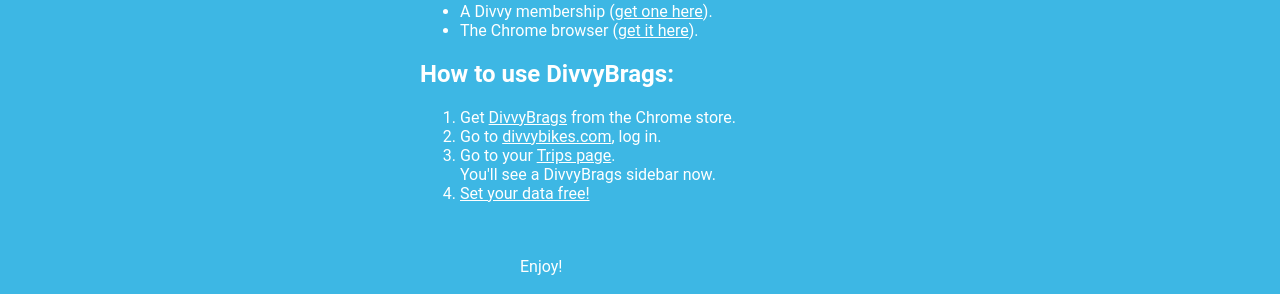
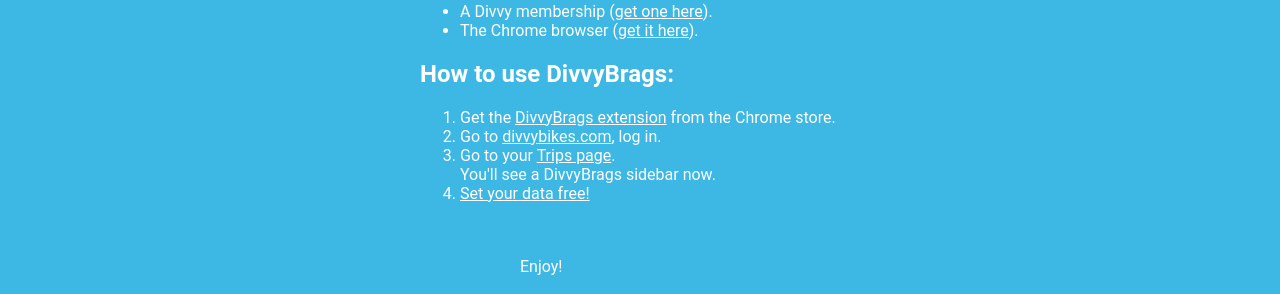
Before and after one commit to alexsoble/divvybrags-static, a Jekyll site: the page built from index.html, in a window 1280 px wide. Shown: the part 313-607 px from the top of the page. Built offline with Jekyll 4.4.1, drawn with Linux system fonts in a browser that asks for light colours; nearby versions of some CDN libraries; Markdown is read by kramdown in place of the engine named in the settings.

Commit message:
It's an extension bro

```diff
--- a/index.html
+++ b/index.html
@@ -13,7 +13,7 @@
   </ul>
   <h2>How to use DivvyBrags:</h2>
   <ol>
-    <li>Get <a href="https://chrome.google.com/webstore/detail/divvybrags/obpfmeilmeicjimgkpekfgmaoelbbfpf">DivvyBrags</a> from the Chrome store.</li>
+    <li>Get the <a href="https://chrome.google.com/webstore/detail/divvybrags/obpfmeilmeicjimgkpekfgmaoelbbfpf">DivvyBrags extension</a> from the Chrome store.</li>
     <li>Go to <a href="https://divvybikes.com/">divvybikes.com</a>, log in.</li>
     <li>Go to your <a href="https://divvybikes.com/account/trips">Trips page</a>. <br/>You'll see a DivvyBrags sidebar now.</li>
     <li><a href="/examples">Set your data free!</a></li>
```
